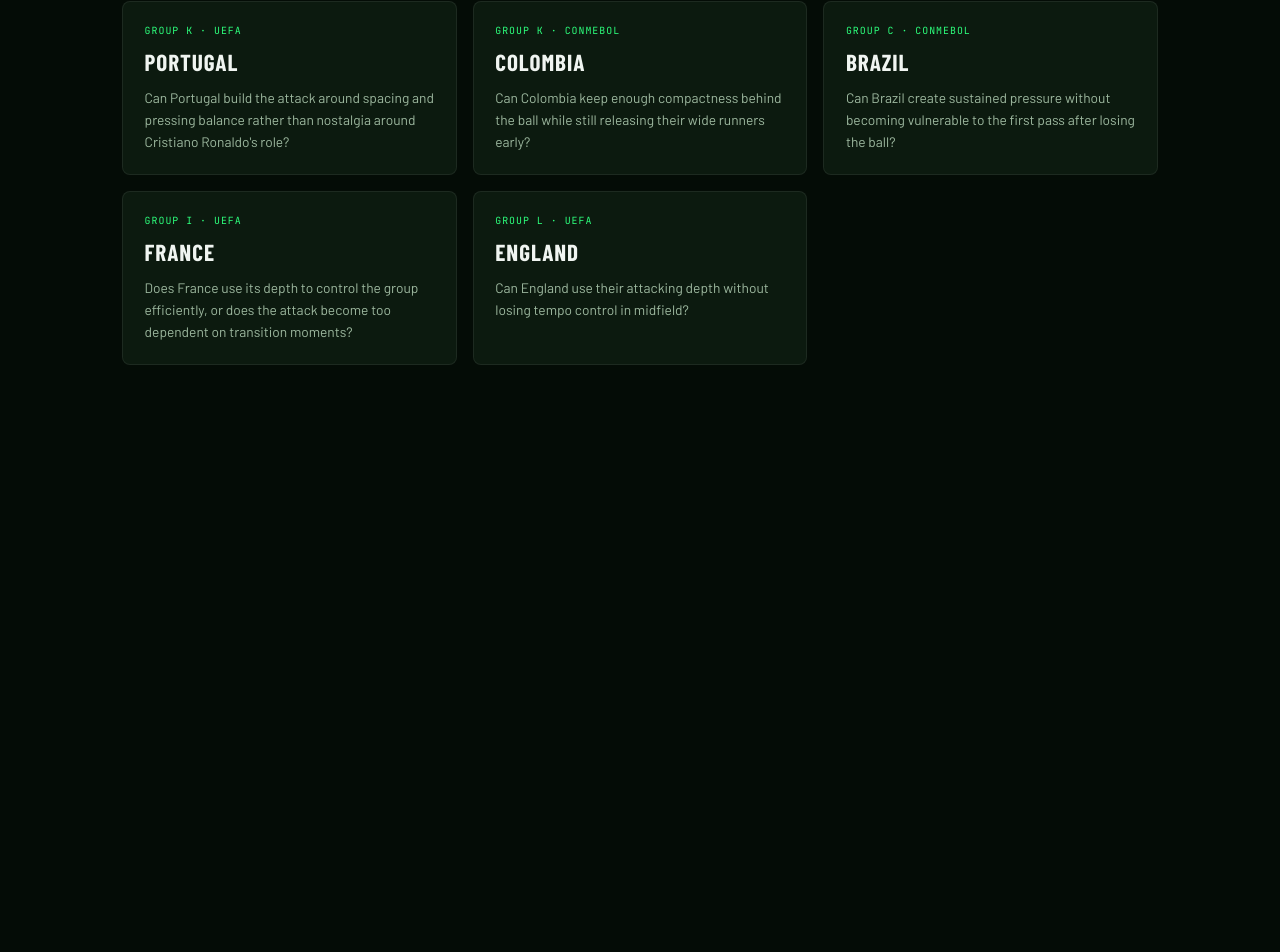
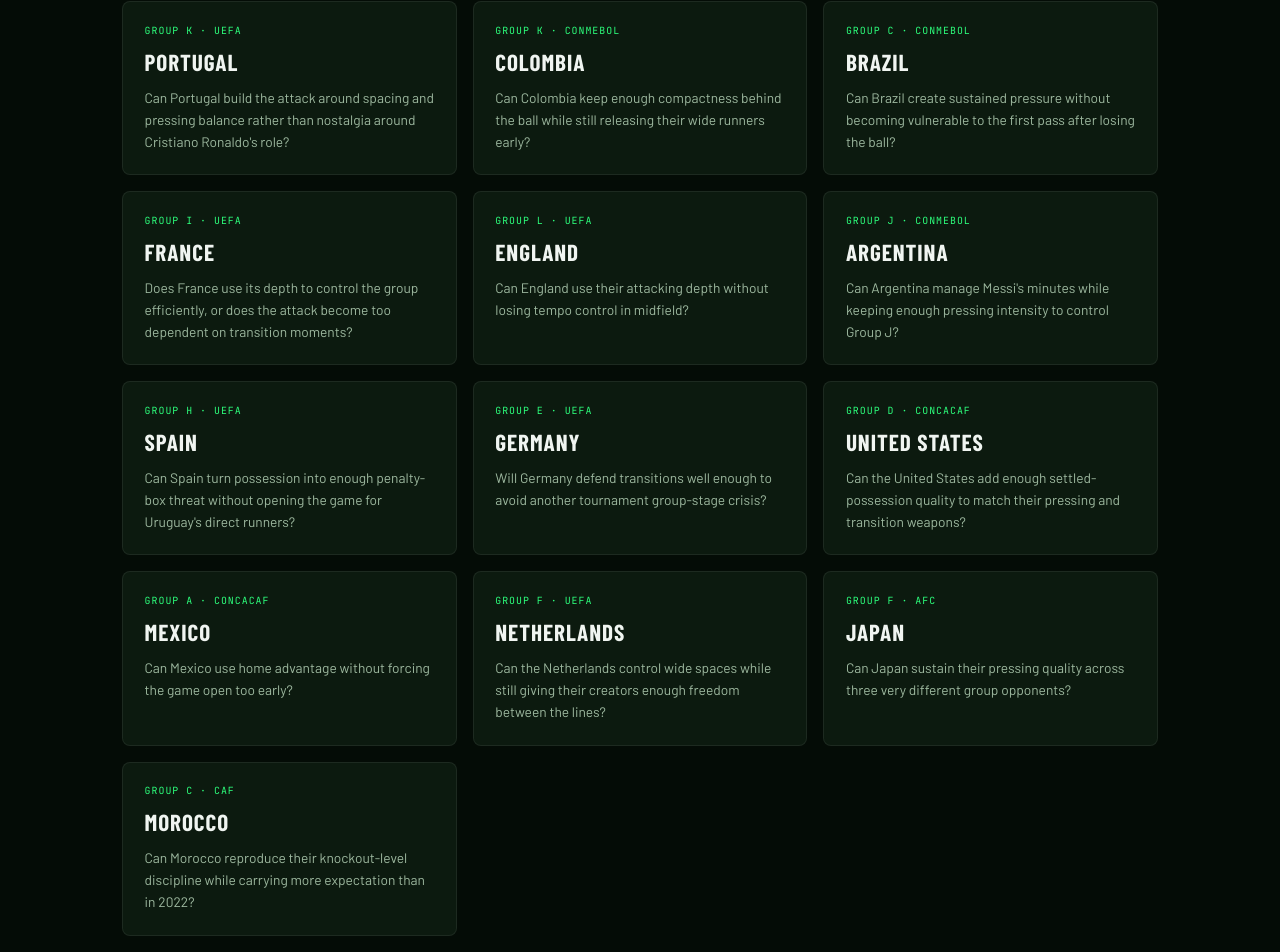
Before and after one commit to Jeff9420/worldcuptactics, a Next.js app: page /world-cup-2026/teams in a window 1280 px wide. Shown: the part 406-1358 px from the top of the page. Before the commit the page ends 819 px from the top, so only its background shows below. Built offline with nearby package versions, Linux system fonts and the light colour scheme; no server answers; a web font is replaced by a local one.

Commit message:
Expand World Cup 2026 team profiles

```diff
--- a/app/world-cup-2026/data.ts
+++ b/app/world-cup-2026/data.ts
@@ -213,6 +213,174 @@
       "england-vs-croatia-2026-preview",
     ],
   },
+  {
+    slug: "argentina",
+    name: "Argentina",
+    groupSlug: "j",
+    groupName: "Group J",
+    confederation: "CONMEBOL",
+    profile:
+      "Argentina arrive as defending champions with a draw that rewards control, rotation, and efficient game management before the knockout rounds.",
+    likelyShape: "4-3-3 or 4-4-2 diamond built around central overloads",
+    tacticalFocus:
+      "Argentina's midfield security and Messi's role between lines should let them slow games down, but Austria's press and Algeria's carriers make transition control important.",
+    keyQuestion:
+      "Can Argentina manage Messi's minutes while keeping enough pressing intensity to control Group J?",
+    knockoutCeiling:
+      "Title contender if the midfield remains compact and the attack does not become too dependent on one creator.",
+    relatedArticleSlugs: [
+      "argentina-2026-world-cup-squad-analysis",
+      "argentina-2026-world-cup-tactical-analysis",
+      "argentina-2026-opening-match-preview",
+    ],
+  },
+  {
+    slug: "spain",
+    name: "Spain",
+    groupSlug: "h",
+    groupName: "Group H",
+    confederation: "UEFA",
+    profile:
+      "Spain enter Group H as a possession favorite, but Uruguay's pressure and Saudi Arabia's compactness will test their rest defense early.",
+    likelyShape: "4-3-3 with positional rotations through midfield",
+    tacticalFocus:
+      "Spain can dominate territory through their interiors, yet the tournament depends on whether the fullbacks and midfield pivots protect counter-attacking lanes.",
+    keyQuestion:
+      "Can Spain turn possession into enough penalty-box threat without opening the game for Uruguay's direct runners?",
+    knockoutCeiling:
+      "Final contender if chance creation becomes more vertical and defensive transitions stay clean.",
+    relatedArticleSlugs: [
+      "spain-2026-world-cup-squad-analysis",
+      "spain-2026-world-cup-tactical-analysis",
+      "2026-world-cup-group-h-preview",
+    ],
+  },
+  {
+    slug: "germany",
+    name: "Germany",
+    groupSlug: "e",
+    groupName: "Group E",
+    confederation: "UEFA",
+    profile:
+      "Germany's Group E path is manageable on paper, but Ecuador and Côte d'Ivoire make it a real test of defensive balance and pressure management.",
+    likelyShape: "4-2-3-1 with aggressive occupation of the half-spaces",
+    tacticalFocus:
+      "Germany need Jamal Musiala and Florian Wirtz to create between lines without leaving the midfield exposed to direct counters.",
+    keyQuestion:
+      "Will Germany defend transitions well enough to avoid another tournament group-stage crisis?",
+    knockoutCeiling:
+      "Quarter-final or better if the possession structure finally matches the quality of the attacking midfield.",
+    relatedArticleSlugs: [
+      "germany-2026-world-cup-squad-analysis",
+      "germany-2026-world-cup-tactical-analysis",
+      "2026-world-cup-group-e-preview",
+    ],
+  },
+  {
+    slug: "usa",
+    name: "United States",
+    groupSlug: "d",
+    groupName: "Group D",
+    confederation: "CONCACAF",
+    profile:
+      "The United States get a home-tournament group built around athletic duels, pressing rhythm, and the pressure of turning promise into knockout progress.",
+    likelyShape: "4-3-3 with vertical pressing and quick wide attacks",
+    tacticalFocus:
+      "Christian Pulisic, Gio Reyna and Yunus Musah give the USMNT transition quality, but Paraguay, Australia and Türkiye will challenge their control in slower phases.",
+    keyQuestion:
+      "Can the United States add enough settled-possession quality to match their pressing and transition weapons?",
+    knockoutCeiling:
+      "Quarter-final threat if home energy becomes control rather than emotional chaos.",
+    relatedArticleSlugs: [
+      "usa-2026-home-world-cup-preview",
+      "2026-world-cup-group-d-preview",
+      "2026-world-cup-group-stage-predictions",
+    ],
+  },
+  {
+    slug: "mexico",
+    name: "Mexico",
+    groupSlug: "a",
+    groupName: "Group A",
+    confederation: "CONCACAF",
+    profile:
+      "Mexico carry the emotional weight of the opening match and a home group where tempo control matters as much as talent.",
+    likelyShape: "4-3-3 with wide service and aggressive pressing spells",
+    tacticalFocus:
+      "Mexico should have territorial control in several Group A games, but South Africa, Korea Republic and Czechia can all punish rushed attacks.",
+    keyQuestion:
+      "Can Mexico use home advantage without forcing the game open too early?",
+    knockoutCeiling:
+      "Round of 16 or quarter-final path if midfield control holds and the attack starts quickly.",
+    relatedArticleSlugs: [
+      "mexico-vs-south-africa-2026-preview",
+      "2026-world-cup-group-a-preview",
+      "2026-world-cup-host-cities-venues-guide",
+    ],
+  },
+  {
+    slug: "netherlands",
+    name: "Netherlands",
+    groupSlug: "f",
+    groupName: "Group F",
+    confederation: "UEFA",
+    profile:
+      "The Netherlands sit in one of the tournament's most interesting tactical groups, with Japan, Tunisia and Sweden all able to disrupt rhythm in different ways.",
+    likelyShape: "3-4-2-1 or 4-3-3 depending on opponent pressure",
+    tacticalFocus:
+      "Dutch build-up quality should travel well, but Japan's press and Sweden's aerial pressure can expose spacing if the wingbacks push too high.",
+    keyQuestion:
+      "Can the Netherlands control wide spaces while still giving their creators enough freedom between the lines?",
+    knockoutCeiling:
+      "Semi-final ceiling if defensive structure and attacking tempo align across the longer format.",
+    relatedArticleSlugs: [
+      "netherlands-2026-world-cup-squad-analysis",
+      "netherlands-2026-world-cup-tactical-analysis",
+      "2026-world-cup-group-f-preview",
+    ],
+  },
+  {
+    slug: "japan",
+    name: "Japan",
+    groupSlug: "f",
+    groupName: "Group F",
+    confederation: "AFC",
+    profile:
+      "Japan are a serious Group F threat because their pressing, wide rotations, and European-based core translate well against elite opposition.",
+    likelyShape: "4-2-3-1 or 3-4-2-1 with coordinated pressing triggers",
+    tacticalFocus:
+      "Japan can turn defensive organization into fast combinations through Kaoru Mitoma, Takefusa Kubo and runners from midfield.",
+    keyQuestion:
+      "Can Japan sustain their pressing quality across three very different group opponents?",
+    knockoutCeiling:
+      "Round of 16 or quarter-final upside if finishing matches their ball-winning and transition quality.",
+    relatedArticleSlugs: [
+      "japan-2026-world-cup-dark-horse-analysis",
+      "2026-world-cup-group-f-preview",
+      "2026-world-cup-dark-horses",
+    ],
+  },
+  {
+    slug: "morocco",
+    name: "Morocco",
+    groupSlug: "c",
+    groupName: "Group C",
+    confederation: "CAF",
+    profile:
+      "Morocco's 2022 run makes them more than a spoiler in Group C, especially against Brazil teams that leave space behind advanced fullbacks.",
+    likelyShape: "4-1-4-1 or 4-3-3 with compact mid-block defending",
+    tacticalFocus:
+      "Morocco can defend narrow, release wide runners early, and turn long spells without the ball into high-value transition attacks.",
+    keyQuestion:
+      "Can Morocco reproduce their knockout-level discipline while carrying more expectation than in 2022?",
+    knockoutCeiling:
+      "Dangerous knockout side if the defensive block remains compact and the wide outlets stay healthy.",
+    relatedArticleSlugs: [
+      "morocco-2026-world-cup-squad-analysis",
+      "2026-world-cup-group-c-preview",
+      "2026-world-cup-dark-horses",
+    ],
+  },
 ];
 
 export function getWorldCup2026Group(slug: string) {
--- a/app/world-cup-2026/teams/page.tsx
+++ b/app/world-cup-2026/teams/page.tsx
@@ -8,7 +8,7 @@
 export const metadata: Metadata = {
   title: "World Cup 2026 Teams: Tactical Profiles | WorldCupTactics",
   description:
-    "World Cup 2026 team tactical profiles for Portugal, Colombia, Brazil, France, England and more contenders.",
+    "World Cup 2026 team tactical profiles for Portugal, Argentina, Brazil, Spain, France, England, USA, Mexico and more contenders.",
   alternates: {
     canonical: PAGE_URL,
   },
@@ -64,8 +64,8 @@
               World Cup 2026 Teams
             </h1>
             <p style={{ color: "var(--text-secondary)", fontSize: "1rem", lineHeight: 1.75, maxWidth: "760px" }}>
-              Tactical team profiles for the highest-demand 2026 searches. Each page connects
-              group context, likely shape, tactical risk, and related analysis into one crawlable path.
+              Tactical team profiles for the highest-demand 2026 searches. Each page connects group
+              context, likely shape, tactical risk, and related analysis into one crawlable path.
             </p>
           </div>
         </section>
```
Also changed, not shown: 1 other file (tests, documents, lock files or other folders).
